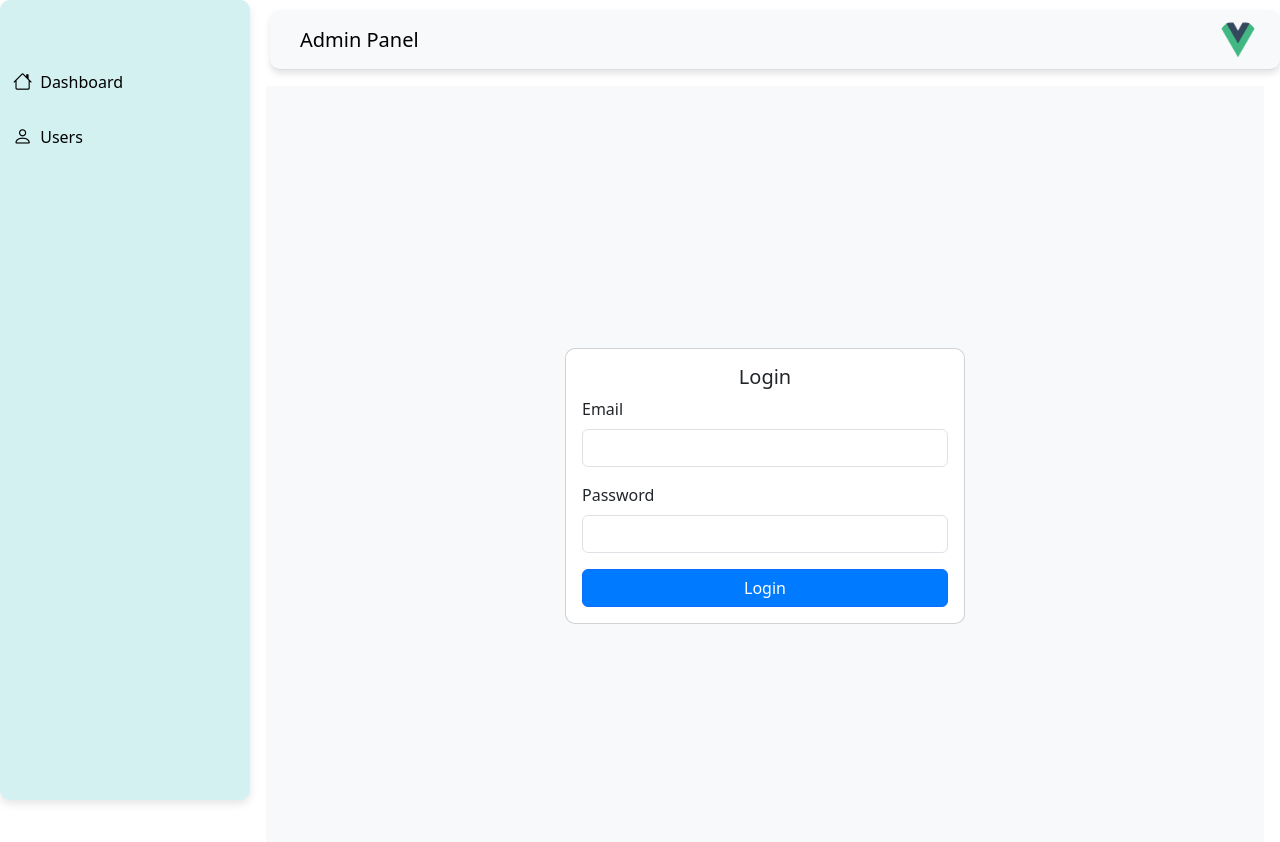
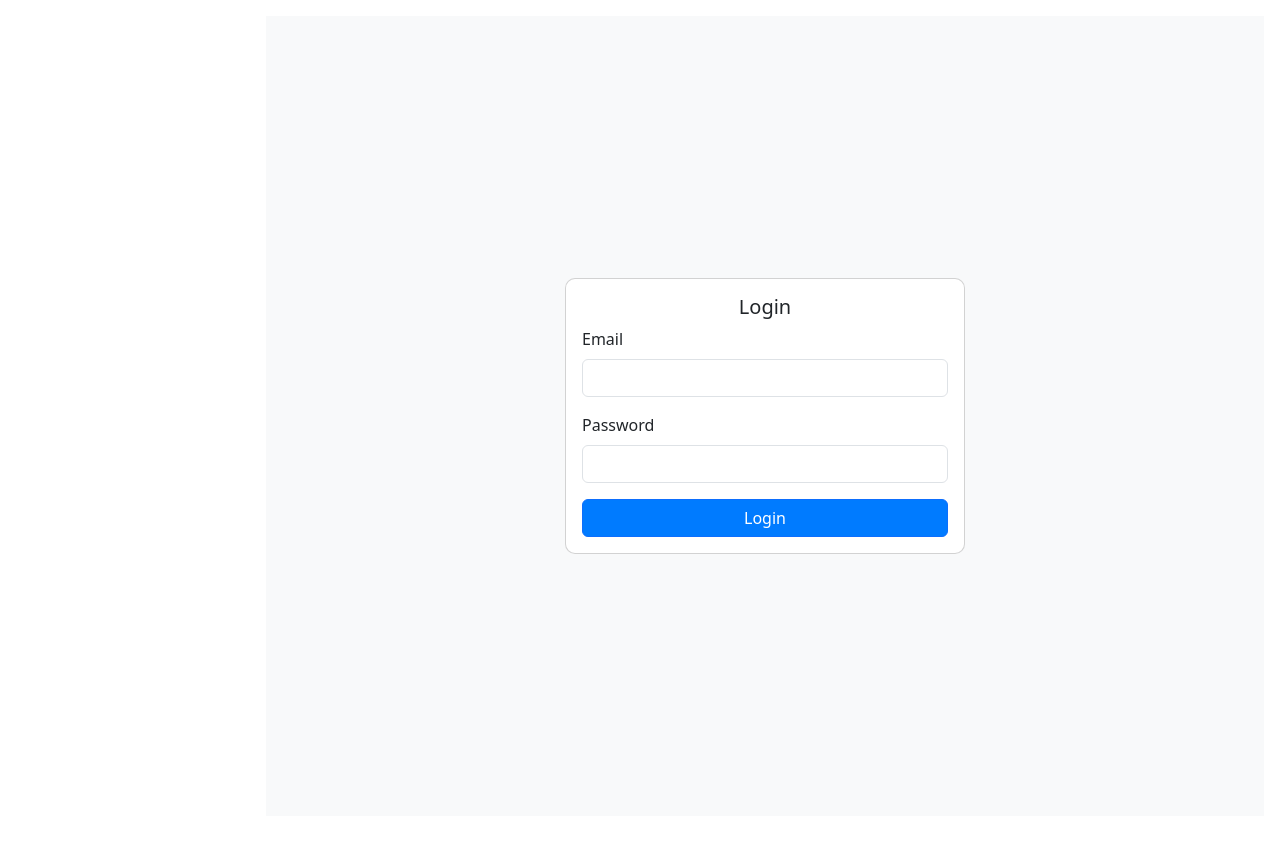
Before and after one commit to pritisharma44/Vue-Admin-Panel, a Vue app: page /login in a window 1280 px wide. Shown: the top 842 px of the page. Built offline with nearby package versions, Linux system fonts and the light colour scheme.

Commit message:
sidebar and header layout changes

```diff
--- a/src/App.vue
+++ b/src/App.vue
@@ -1,8 +1,8 @@
 <template>
   <div id="app" class="d-flex">
-    <SideBar />
-    <div class="main-content w-100">
-      <HeaderBar /> <!-- Header now part of the main content -->
+    <SideBar v-if="showLayout" />
+    <div class="main-content w-100" :class="{'with-sidebar': showLayout}">
+      <HeaderBar v-if="showLayout" />
       <div class="p-3">
         <router-view />
       </div>
@@ -20,11 +20,15 @@ export default {
     HeaderBar,
     SideBar,
   },
+  computed: {
+    showLayout() {
+      return this.$route.path !== '/login';
+    }
+  }
 };
 </script>
 
 <style>
-/* Ensure the sidebar is fixed and occupies only part of the screen */
 html, body {
   height: 100%;
   margin: 0;
--- a/src/router/index.js
+++ b/src/router/index.js
@@ -7,6 +7,7 @@ const routes = [
     path: '/login',
     name: 'LoginPage',
     component: LoginPage,
+
   },
   {
     path: '/dashboard',
```
